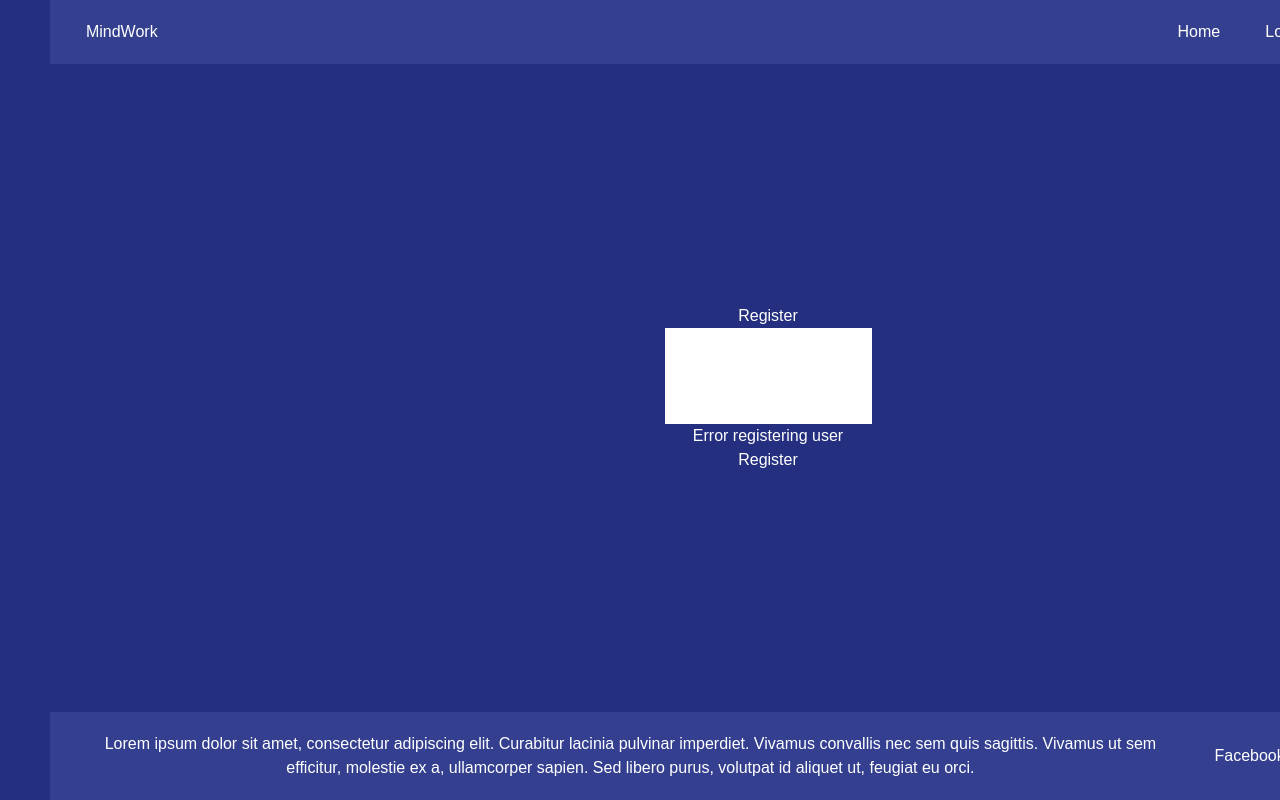
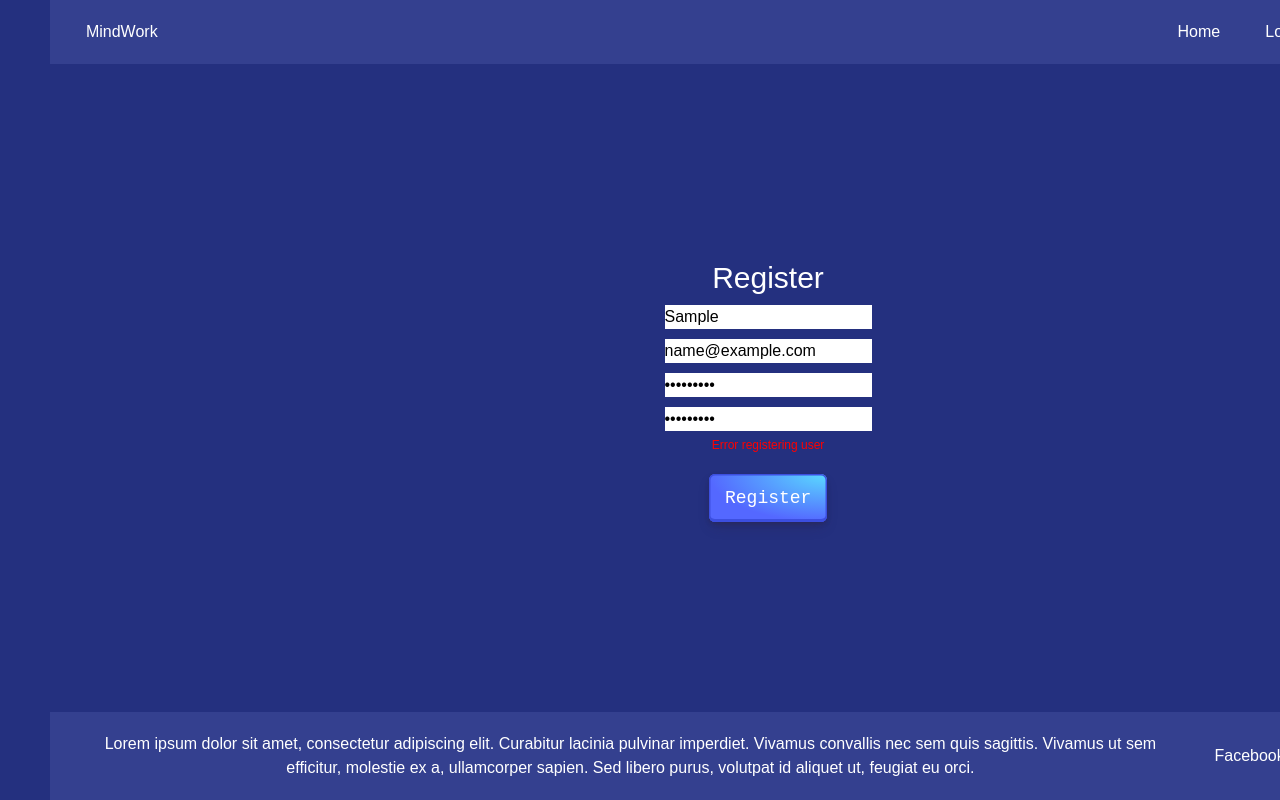
Before and after one commit to BartlomiejSzkodny/nextlearningapp, a Next.js app: page /register in a window 1280 px wide. Both pictures are taken after typing "Sample", "name@example.com", "Sample123", "Sample123" into the empty fields and a click on the button "Register". Shown: the top 800 px of the page. Built offline with nearby package versions, Linux system fonts and the light colour scheme; no server answers; the database is empty.

Commit message:
added new css fot the button

```diff
--- a/app/global.css
+++ b/app/global.css
@@ -46,8 +46,56 @@ body {
     justify-content: center;
     align-items: center;
     text-align: center;
-    /*space evenly*/
+}
+.ErrorPassword{
+    color: red;
+    font-size: 12px;
+}
 
 
+.RegisterButton {
+    margin-top: 20px;
 
+    align-items: center;
+    appearance: none;
+    background-image: radial-gradient(100% 100% at 100% 0, #5adaff 0, #5468ff 100%);
+    border: 0;
+    border-radius: 6px;
+    box-shadow: rgba(45, 35, 66, .4) 0 2px 4px, rgba(45, 35, 66, .3) 0 7px 13px -3px, rgba(58, 65, 111, .5) 0 -3px 0 inset;
+    box-sizing: border-box;
+    color: #fff;
+    cursor: pointer;
+    display: inline-flex;
+    font-family: "JetBrains Mono", monospace;
+    height: 48px;
+    justify-content: center;
+    line-height: 1;
+    list-style: none;
+    overflow: hidden;
+    padding-left: 16px;
+    padding-right: 16px;
+    position: relative;
+    text-align: left;
+    text-decoration: none;
+    transition: box-shadow .15s, transform .15s;
+    user-select: none;
+    -webkit-user-select: none;
+    touch-action: manipulation;
+    white-space: nowrap;
+    will-change: box-shadow, transform;
+    font-size: 18px;
 }
+
+.RegisterButton:focus {
+    box-shadow: #3c4fe0 0 0 0 1.5px inset, rgba(45, 35, 66, .4) 0 2px 4px, rgba(45, 35, 66, .3) 0 7px 13px -3px, #3c4fe0 0 -3px 0 inset;
+}
+
+.RegisterButton:hover {
+    box-shadow: rgba(45, 35, 66, .4) 0 4px 8px, rgba(45, 35, 66, .3) 0 7px 13px -3px, #3c4fe0 0 -3px 0 inset;
+    transform: translateY(-2px);
+}
+
+.RegisterButton:active {
+    box-shadow: #3c4fe0 0 3px 7px inset;
+    transform: translateY(2px);
+}
--- a/app/lib/action.tsx
+++ b/app/lib/action.tsx
@@ -12,6 +12,10 @@ export const RegisterUser = async (formData:any) => {
     try {
         // Ensure the database connection is established
         await connectToDatabase();
+        if (!username || !email || !password || !repeat) {
+            console.log('All fields are required');
+            return 'All fields are required';
+        }
 
         // Check if passwords match
         if (password !== repeat) {
--- a/app/register/page.tsx
+++ b/app/register/page.tsx
@@ -29,27 +29,27 @@ export default function Register() {
 
         <div className="registerPage" >
             <form onSubmit={handleSubmit}>
-                <h1>Register</h1>
+                <h1 style={{ fontSize:"30px"}}>Register</h1>
                 <div>
                     <label>
-                    <input type="text" name="username" placeholder="Username" onChange={(e) => setUsername(e.target.value)}  />
+                    <input type="text" name="username" placeholder="Username" onChange={(e) => setUsername(e.target.value)} style={{ marginBottom: "5px",marginTop:"5px" ,color: "black"}} />
                 </label>
                 </div>
 
                 <div>
                     <label>
-                    <input type="text" name="email" placeholder="Email" onChange={(e) => setEmail(e.target.value)} />
+                    <input type="text" name="email" placeholder="Email" onChange={(e) => setEmail(e.target.value)} style={{ marginBottom: "5px",marginTop:"5px" ,color: "black"}}/>
                 </label>
                 </div>
                 <div>
                     <label>
-                    <input type="password" name="password" placeholder="Password" onChange={(e) => setPassword(e.target.value)} />
+                    <input type="password" name="password" placeholder="Password" onChange={(e) => setPassword(e.target.value)} style={{ marginBottom: "5px",marginTop:"5px" ,color: "black"}}/>
                 </label>
                 </div>
 
                 <div>
                     <label>
-                    <input type="password" name="repeat" placeholder="Repeat password" onChange={(e) => setRepeat(e.target.value)} />
+                    <input type="password" name="repeat" placeholder="Repeat password" onChange={(e) => setRepeat(e.target.value)} style={{ marginBottom: "5px",marginTop:"5px" ,color: "black"}}/>
                 </label>
                 </div>
 
@@ -58,7 +58,7 @@ export default function Register() {
 
 
                 <ERROR message={errory} />
-                <button type="submit">Register</button>
+                <button type="submit" className="RegisterButton">Register</button>
             </form>
         </div>
 
@@ -71,7 +71,7 @@ function ERROR({message}:{message:any}) {
     if (!message) return null;
     return (
         <div>
-            <div>{message}</div>
+            <div className="ErrorPassword">{message}</div>
         </div>
     );
 }
```
